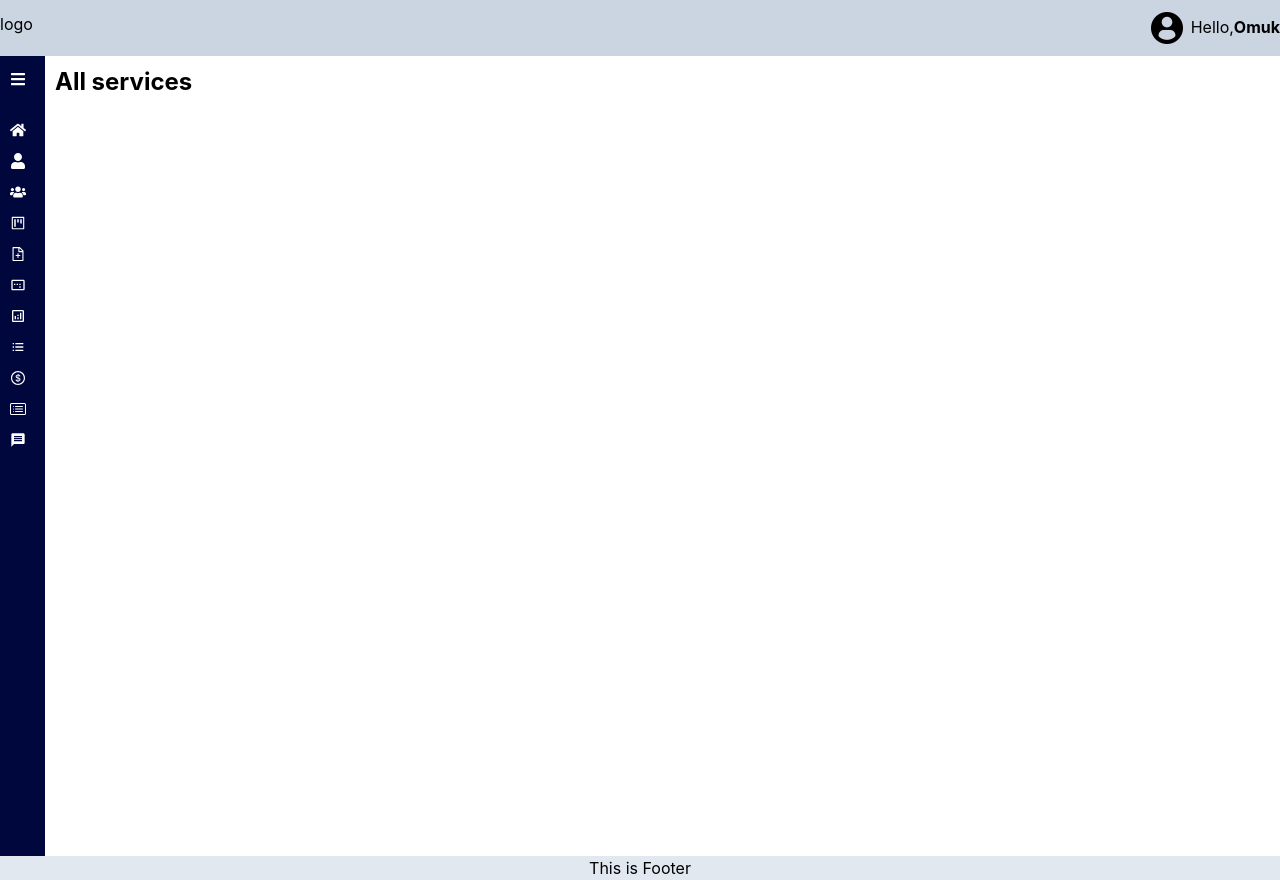
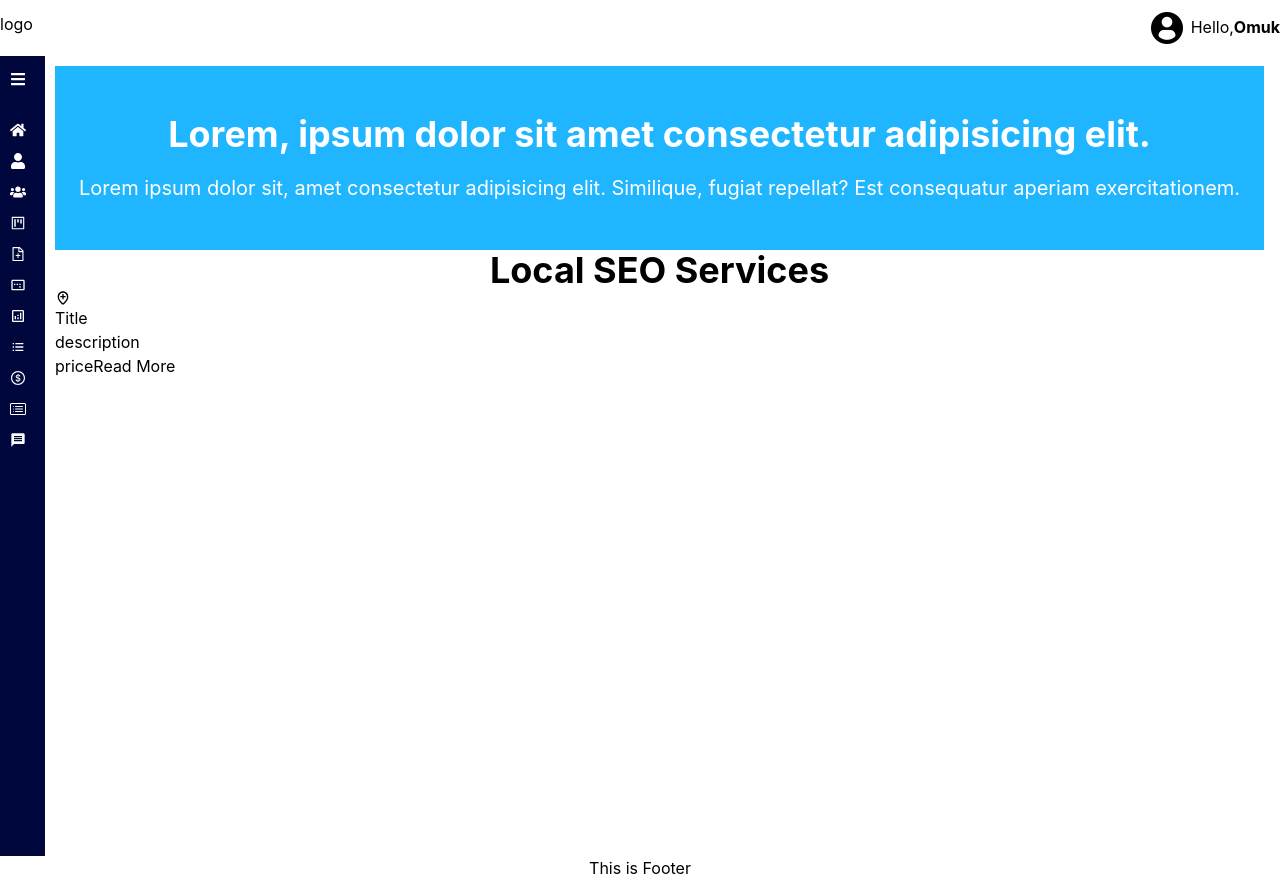
Before and after one commit to aishadhin/dash-board, a React (Create React App) app: page /services-offered/view-all-services in a window 1280 px wide. Built offline with nearby package versions, Linux system fonts and the light colour scheme.

Commit message:
services added

```diff
--- a/src/pages/AllServices.js
+++ b/src/pages/AllServices.js
@@ -1,9 +1,34 @@
 import React from "react";
+import { BiLocationPlus } from "react-icons/bi";
 
 const AllServices = () => {
   return (
-    <div>
-      <h2 className="text-2xl font-bold">All services</h2>
+    <div className="w-full mx-auto">
+      <div className="bg-blue py-12 container mx-auto">
+        <div className="px-6">
+          <h1 className="text-4xl font-bold text-center text-white">
+            Lorem, ipsum dolor sit amet consectetur adipisicing elit.
+          </h1>
+          <p className="text-xl mt-5 text-white text-center">
+            Lorem ipsum dolor sit, amet consectetur adipisicing elit. Similique,
+            fugiat repellat? Est consequatur aperiam exercitationem.
+          </p>
+        </div>
+      </div>
+      <div>
+        <h2 className="text-4xl font-bold text-center">Local SEO Services</h2>
+        <div>
+          <div>
+            <div>
+              <BiLocationPlus/>
+            </div>
+            <h3>Title</h3>
+            <p>description</p>
+            <span>price</span>
+            <button>Read More</button>
+          </div>
+        </div>
+      </div>
     </div>
   );
 };
--- a/tailwind.config.js
+++ b/tailwind.config.js
@@ -2,6 +2,17 @@
 module.exports = {
   content: ["./src/**/*.{html,js}"],
   theme: {
+    colors: {
+      blue: "#1fb6ff",
+      purple: "#7e5bef",
+      pink: "#ff49db",
+      orange: "#ff7849",
+      green: "#13ce66",
+      white: "#ffffff",
+      "gray-dark": "#273444",
+      gray: "#8492a6",
+      "gray-light": "#d3dce6",
+    },
     extend: {},
   },
   plugins: [],
```
